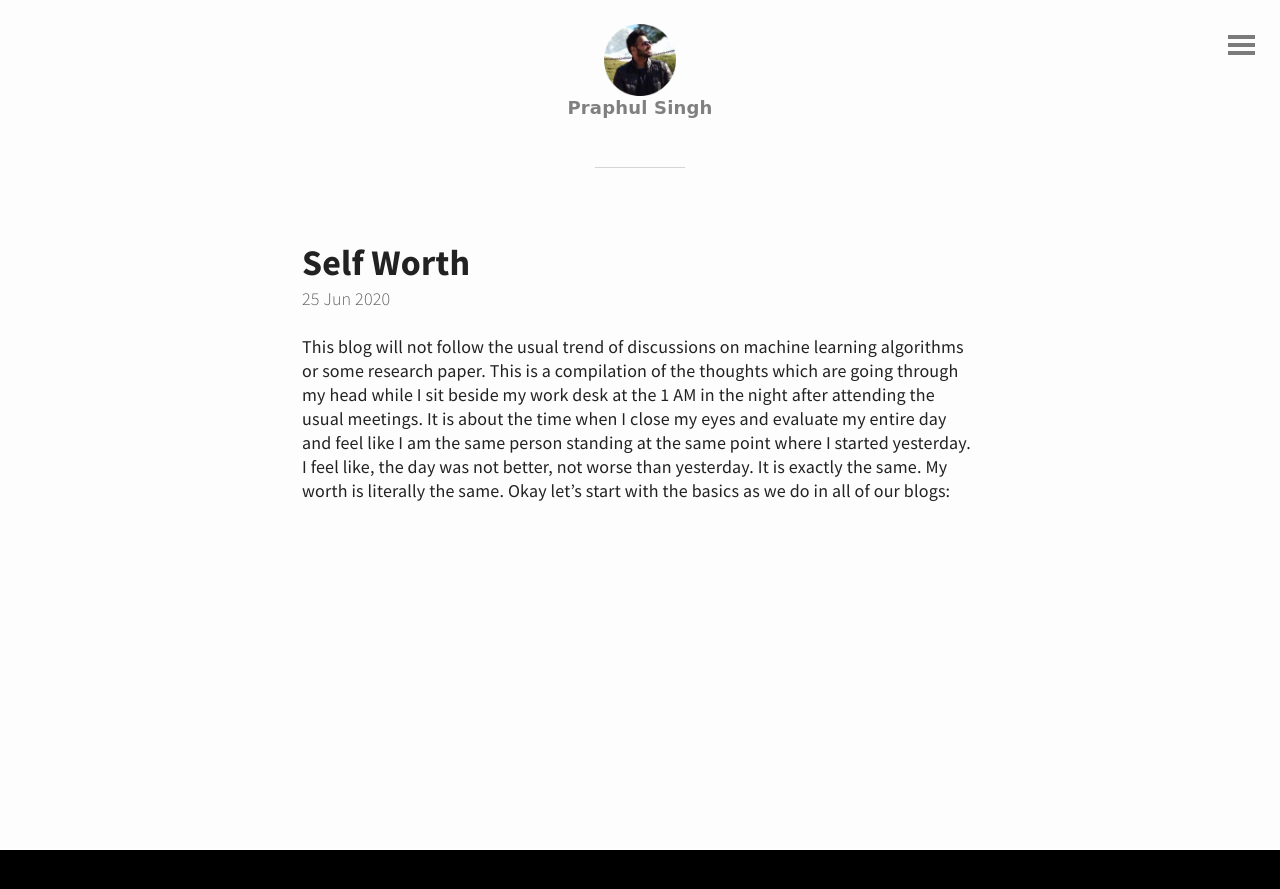
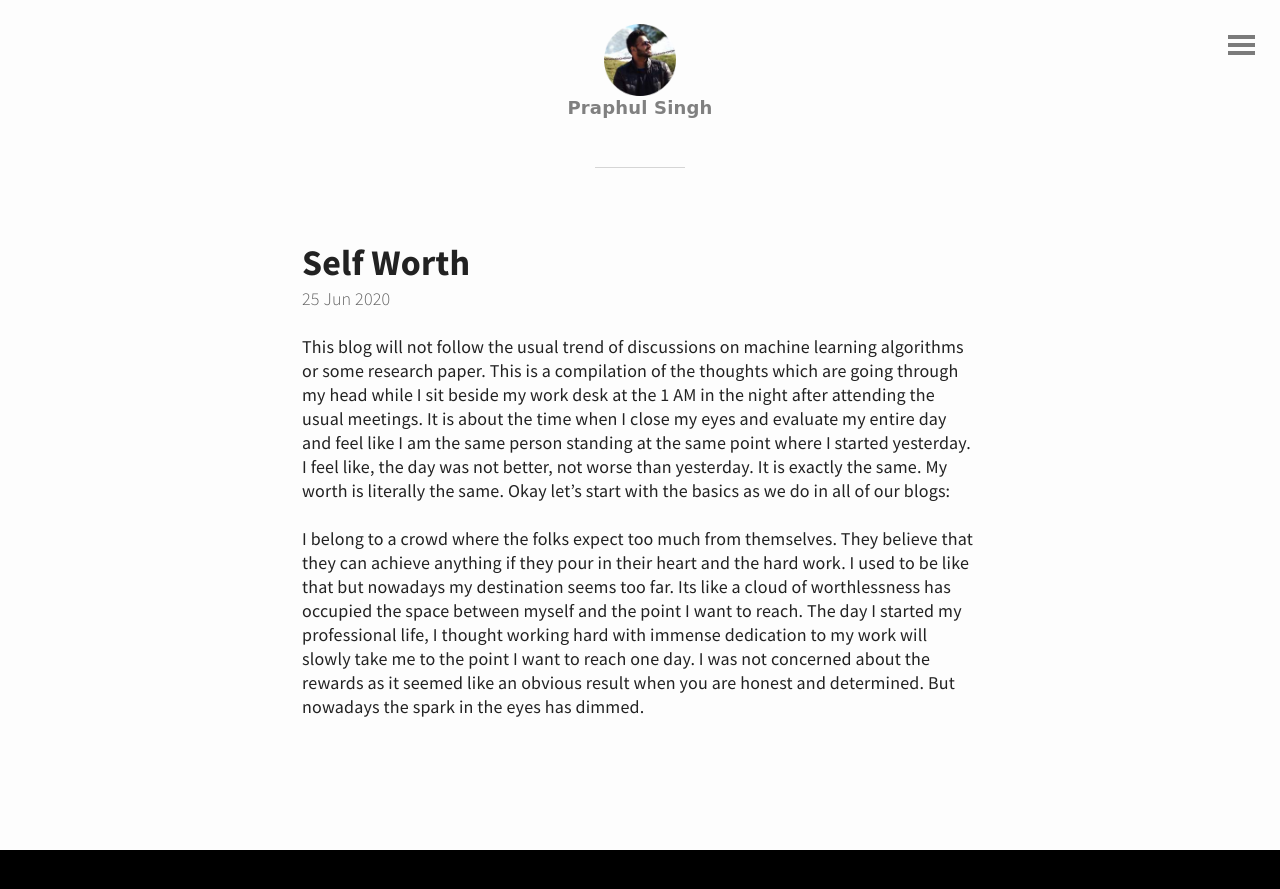
Before and after one commit to spraphul/blog, a Jekyll site: the page built from _posts/2020-06-25-sr.md, in a window 1280 px wide. Shown: the top 889 px of the page. Built offline with Jekyll 4.4.1, drawn with Linux system fonts in a browser that asks for light colours.

Commit message:
Update 2020-06-25-sr.md

```diff
--- a/_posts/2020-06-25-sr.md
+++ b/_posts/2020-06-25-sr.md
@@ -6,3 +6,6 @@ This blog will not follow the usual trend of discussions on machine learning alg
 through my head while I sit beside my work desk at the 1 AM in the night after attending the usual meetings. It is about the time when I close my eyes and evaluate
 my entire day and feel like I am the same person standing at the same point where I started yesterday. I feel like, the day was not better, not worse than yesterday.
 It is exactly the same. My worth is literally the same. Okay let's start with the basics as we do in all of our blogs:
+
+
+I belong to a crowd where the folks expect too much from themselves. They believe that they can achieve anything if they pour in their heart and the hard work. I used to be like that but nowadays my destination seems too far. Its like a cloud of worthlessness has occupied the space between myself and the point I want to reach. The day I started my professional life, I thought working hard with immense dedication to my work will slowly take me to the point I want to reach one day. I was not concerned about the rewards as it seemed like an obvious result when you are honest and determined. But nowadays the spark in the eyes has dimmed.
```
